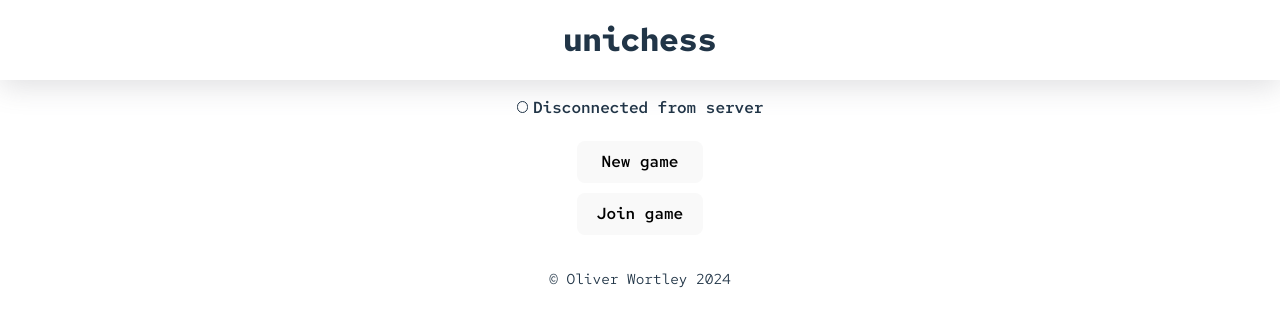
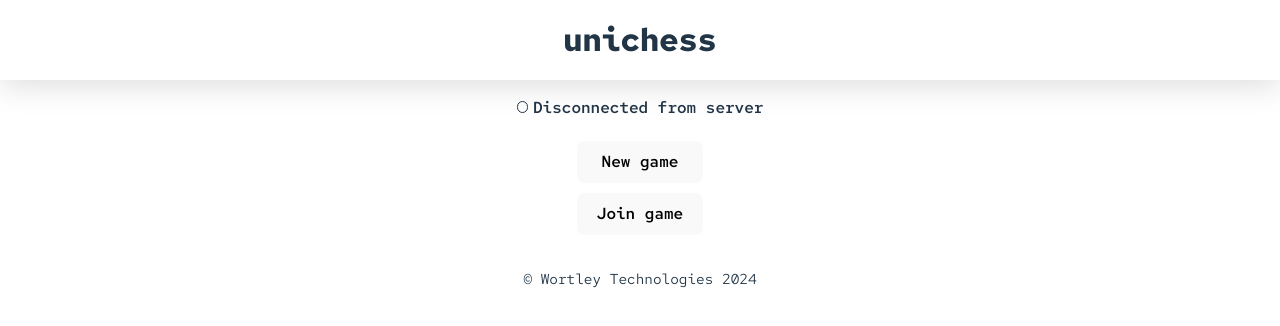
Before and after one commit to wortley/dechecs, a React (Vite) app in the folder ui/: page / in a window 1280 px wide. Shown: the top 326 px of the page. Built offline with nearby package versions, Linux system fonts and the light colour scheme; no server answers; what @web3modal/wagmi, wagmi would draw is missing.

Commit message:
Footer change

```diff
--- a/ui/src/components/Footer/index.tsx
+++ b/ui/src/components/Footer/index.tsx
@@ -1,5 +1,7 @@
 import styles from "./footer.module.css";
 
 export default function Footer() {
-  return <footer className={styles.footer}>&copy; Oliver Wortley 2024</footer>;
+  return (
+    <footer className={styles.footer}>&copy; Wortley Technologies 2024</footer>
+  );
 }
```
